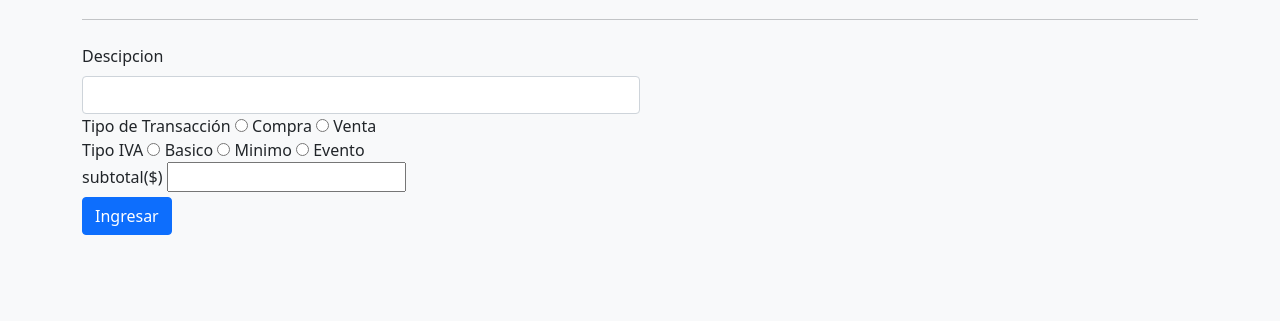
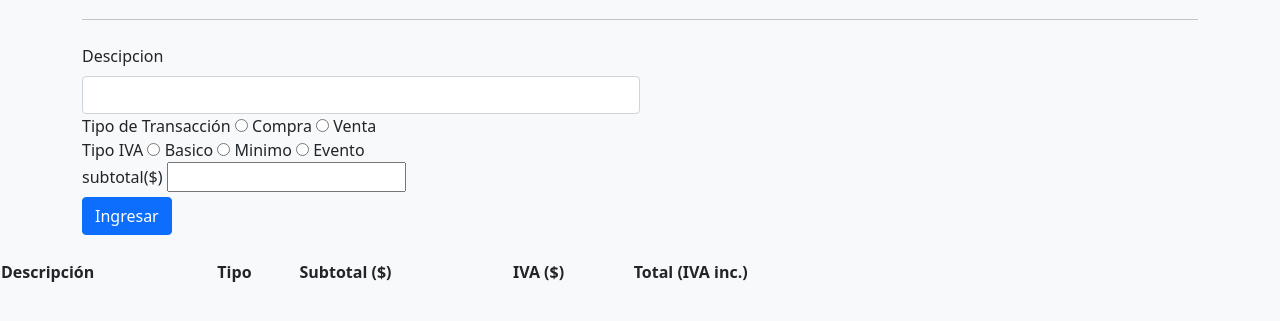
Before and after one commit to dani-webdev/Contablito, a plain HTML site: page index.html in a window 1280 px wide. Shown: the part 77-398 px from the top of the page. Drawn offline with Linux system fonts and the light colour scheme.

Commit message:
Update index.html

```diff
--- a/index.html
+++ b/index.html
@@ -79,7 +79,16 @@
         </form>
       </main>
     </div>
-
-    <script src="js/contablito.js"></script>
+   <br>
+    <table style="width:70%">
+        <tr>
+            <th>Descripción</th>
+            <th>Tipo</th>
+            <th>Subtotal ($)</th>
+            <th>IVA ($)</th>
+            <th>Total (IVA inc.)</th>
+        </tr>
+    </table>
+  <script src="js/contablito.js"></script>
   </body>
 </html>
```
